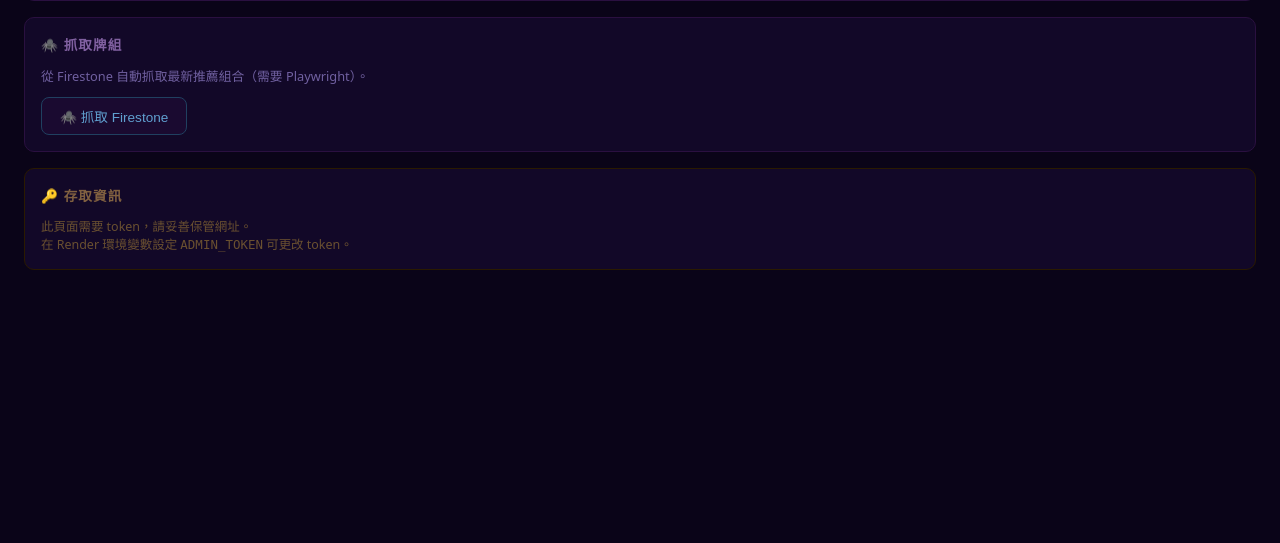
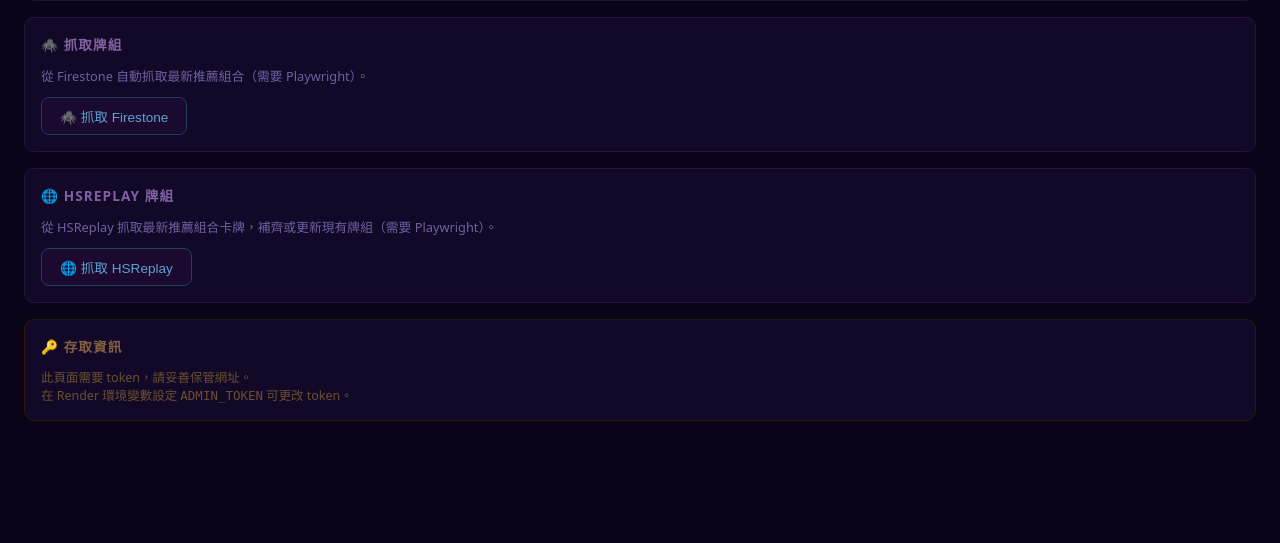
Before and after one commit to insanehmt/HS_BG_Web, a Flask app: template web/templates/admin.html in a window 1280 px wide. Shown: the part 275-818 px from the top of the page. Run offline with Flask 3, Linux system fonts and the light colour scheme; the template is opened without the code that fills it, so the values that code supplies are empty; some libraries are stand-ins or nearby versions.

Commit message:
feat: add HSReplay scrape button to admin page

```diff
--- a/web/templates/admin.html
+++ b/web/templates/admin.html
@@ -33,6 +33,7 @@
   token: '{{ token }}',
   updateLoading: false, updateResult: null, updateError: false,
   scrapeLoading: false, scrapeResult: null, scrapeError: false,
+  hsrLoading: false, hsrResult: null, hsrError: false,
 
   authHeaders() {
     return {'Content-Type': 'application/json', 'X-Admin-Token': this.token};
@@ -73,6 +74,17 @@
       this.scrapeResult = d.success ? `更新 ${d.updated} 套，新增 ${d.added} 套` : (d.error || '失敗');
     } catch(e) { this.scrapeError = true; this.scrapeResult = e.message; }
     this.scrapeLoading = false;
+  },
+
+  async scrapeHSReplay() {
+    this.hsrLoading = true; this.hsrResult = null;
+    try {
+      const r = await fetch('/api/scrape-hsreplay', {method:'POST', headers: this.authHeaders()});
+      const d = await r.json();
+      this.hsrError = !d.success;
+      this.hsrResult = d.success ? `更新 ${d.updated} 套，新增 ${d.added} 套（共 ${d.total} 套）` : (d.error || '失敗');
+    } catch(e) { this.hsrError = true; this.hsrResult = e.message; }
+    this.hsrLoading = false;
   }
 }">
 
@@ -102,6 +114,17 @@
     x-text="scrapeResult"></div>
 </div>
 
+<div class="card">
+  <h2>🌐 HSReplay 牌組</h2>
+  <p style="font-size:.8rem;color:#7060a0;margin:0 0 12px">
+    從 HSReplay 抓取最新推薦組合卡牌，補齊或更新現有牌組（需要 Playwright）。
+  </p>
+  <button class="btn-blue" @click="scrapeHSReplay()" :disabled="hsrLoading"
+    x-text="hsrLoading ? '⏳ 抓取中…（約30秒）' : '🌐 抓取 HSReplay'">🌐 抓取 HSReplay</button>
+  <div x-show="hsrResult" class="result" :class="hsrError ? 'error' : ''"
+    x-text="hsrResult"></div>
+</div>
+
 <div class="card" style="border-color:#2a1a00">
   <h2 style="color:#806040">🔑 存取資訊</h2>
   <p style="font-size:.78rem;color:#6a5030;margin:0">
```
